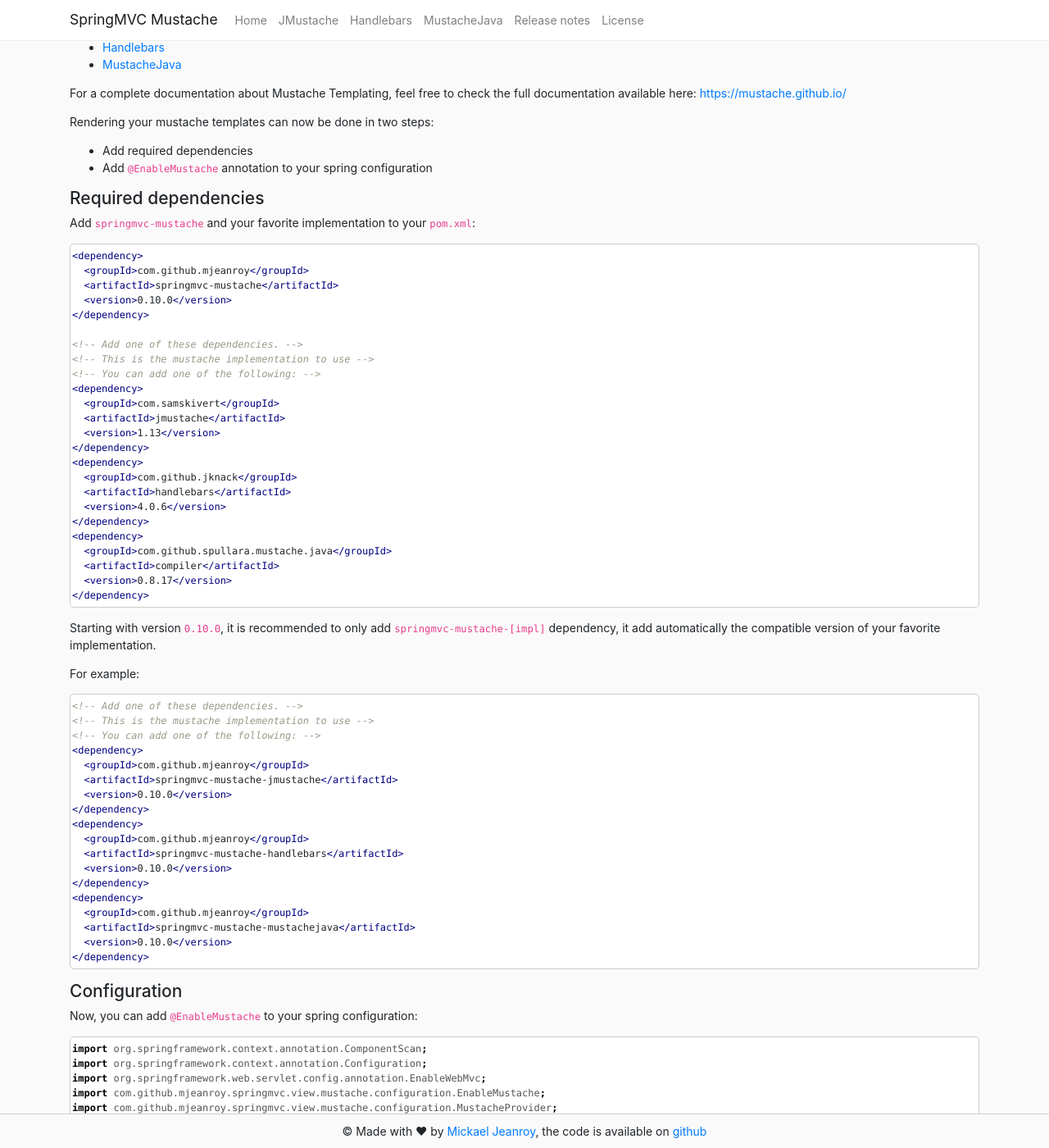
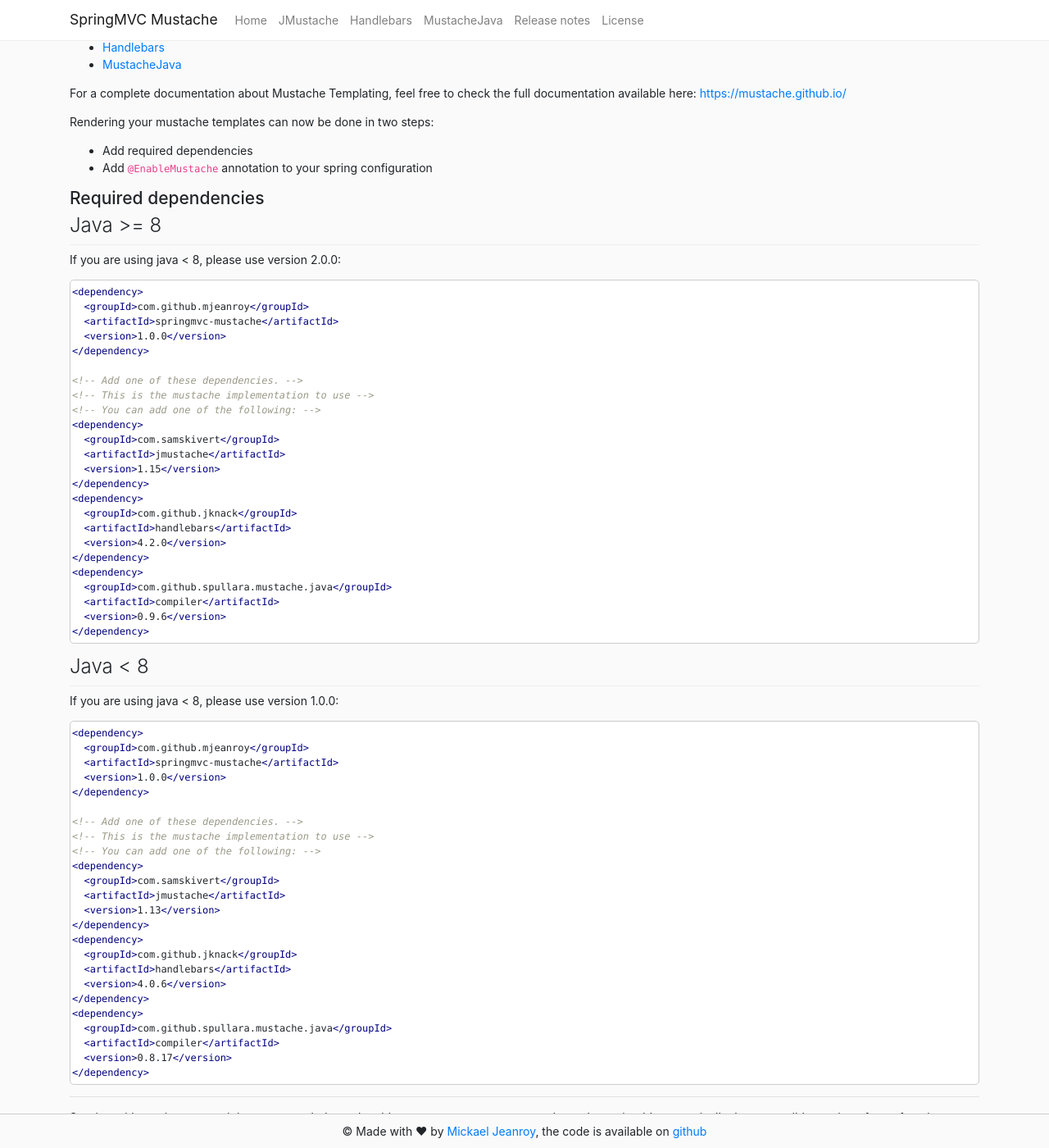
Before and after one commit to mjeanroy/springmvc-mustache, a Jekyll site: the page built from docs/00-introduction.md, in a window 1280 px wide and 1400 px high, scrolled down 255 px. Shown: the whole window at 82% size. Built offline with Jekyll 4.4.1, drawn with Linux system fonts in a browser that asks for light colours; our own code applies the rules of GitHub Pages for plain Markdown files; some of the changed text lies outside the part shown.

Commit message:
docs: update documentation

````diff
--- a/docs/00-introduction.md
+++ b/docs/00-introduction.md
@@ -15,13 +15,46 @@ Rendering your mustache templates can now be done in two steps:
 
 #### Required dependencies
 
-Add `springmvc-mustache` and your favorite implementation to your `pom.xml`:
+##### Java >= 8
+
+If you are using java < 8, please use version 2.0.0:
 
 ```xml
 <dependency>
   <groupId>com.github.mjeanroy</groupId>
   <artifactId>springmvc-mustache</artifactId>
-  <version>0.10.0</version>
+  <version>1.0.0</version>
+</dependency>
+
+<!-- Add one of these dependencies. -->
+<!-- This is the mustache implementation to use -->
+<!-- You can add one of the following: -->
+<dependency>
+  <groupId>com.samskivert</groupId>
+  <artifactId>jmustache</artifactId>
+  <version>1.15</version>
+</dependency>
+<dependency>
+  <groupId>com.github.jknack</groupId>
+  <artifactId>handlebars</artifactId>
+  <version>4.2.0</version>
+</dependency>
+<dependency>
+  <groupId>com.github.spullara.mustache.java</groupId>
+  <artifactId>compiler</artifactId>
+  <version>0.9.6</version>
+</dependency>
+```
+
+##### Java < 8
+
+If you are using java < 8, please use version 1.0.0:
+
+```xml
+<dependency>
+  <groupId>com.github.mjeanroy</groupId>
+  <artifactId>springmvc-mustache</artifactId>
+  <version>1.0.0</version>
 </dependency>
 
 <!-- Add one of these dependencies. -->
@@ -44,6 +77,8 @@ Add `springmvc-mustache` and your favorite implementation to your `pom.xml`:
 </dependency>
 ```
 
+----
+
 Starting with version `0.10.0`, it is recommended to only add `springmvc-mustache-[impl]` dependency, it add automatically the compatible
 version of your favorite implementation.
 
@@ -53,20 +88,21 @@ For example:
 <!-- Add one of these dependencies. -->
 <!-- This is the mustache implementation to use -->
 <!-- You can add one of the following: -->
+<!-- Use version 1.0.0 if you need java < 8 compatibility -->
 <dependency>
   <groupId>com.github.mjeanroy</groupId>
   <artifactId>springmvc-mustache-jmustache</artifactId>
-  <version>0.10.0</version>
+  <version>2.0.0</version>
 </dependency>
 <dependency>
   <groupId>com.github.mjeanroy</groupId>
   <artifactId>springmvc-mustache-handlebars</artifactId>
-  <version>0.10.0</version>
+  <version>2.0.0</version>
 </dependency>
 <dependency>
   <groupId>com.github.mjeanroy</groupId>
   <artifactId>springmvc-mustache-mustachejava</artifactId>
-  <version>0.10.0</version>
+  <version>2.0.0</version>
 </dependency>
 ```
 
````
